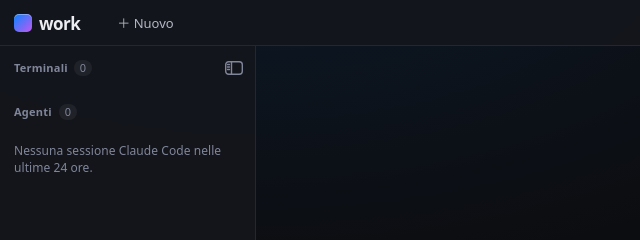
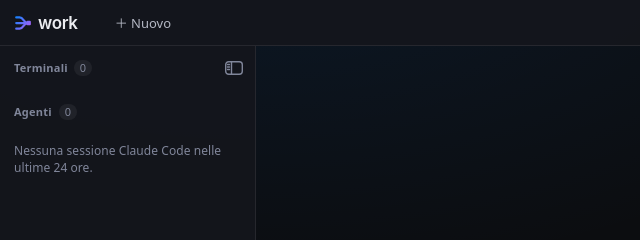
Before and after one commit to overzoomit/work-stack, a website: page src/renderer/index.html in a window 1280 px wide. Shown: the top 240 px of the page, 0-640 px from the left. Drawn offline with nearby package versions, Linux system fonts and the light colour scheme.

Commit message:
feat(brand): use the Raccordo symbol and wordmark in the top bar

```diff
--- a/src/renderer/index.html
+++ b/src/renderer/index.html
@@ -9,7 +9,19 @@
 </head>
 <body>
   <header class="topbar">
-    <div class="brand"><span class="brand-mark"></span>work</div>
+    <div class="brand">
+      <svg class="brand-mark" viewBox="0 0 32 32" aria-hidden="true">
+        <defs>
+          <linearGradient id="work-brand" gradientUnits="userSpaceOnUse" x1="2" y1="4" x2="30" y2="28">
+            <stop offset="0%" stop-color="var(--accent)"/><stop offset="100%" stop-color="var(--purple)"/>
+          </linearGradient>
+        </defs>
+        <g fill="none" stroke="url(#work-brand)" stroke-width="4" stroke-linecap="round" stroke-linejoin="round">
+          <path d="M4 6H10C17 6 17 16 24 16"/><path d="M4 16H24"/><path d="M4 26H10C17 26 17 16 24 16"/>
+        </g>
+        <rect x="22" y="12" width="8" height="8" rx="2" fill="url(#work-brand)"/>
+      </svg>work
+    </div>
     <button class="icon-btn sidebar-toggle" id="toggle-sidebar" title="Mostra terminali e sessioni (Ctrl+Shift+B)" aria-pressed="true">
       <svg width="18" height="14" viewBox="0 0 18 14" fill="none" stroke="currentColor" stroke-width="1.4">
         <rect x="0.7" y="0.7" width="16.6" height="12.6" rx="3"/><path d="M6.5 1v12"/>
--- a/src/renderer/style.css
+++ b/src/renderer/style.css
@@ -110,12 +110,8 @@
   position: relative; z-index: 10;
 }
 .topbar button, .topbar .ptab { -webkit-app-region: no-drag; }
-.brand { font: 700 17px/1 var(--sans); letter-spacing: -0.03em; display: flex; align-items: center; gap: 7px; }
-.brand-mark {
-  width: 18px; height: 18px; border-radius: 5px;
-  background: linear-gradient(135deg, var(--accent), var(--purple));
-  box-shadow: inset 0 1px 0 rgba(255,255,255,.35);
-}
+.brand { font: 600 17px/1 "Inter", var(--sans); letter-spacing: -0.02em; display: flex; align-items: center; gap: 6px; }
+.brand-mark { width: 18px; height: 18px; flex: none; }
 .btn-ghost { background: transparent; border-color: transparent; box-shadow: none; color: var(--text-2); }
 .btn-ghost:hover { background: var(--bg-3); color: var(--text); }
 .btn-small { padding: 3px 10px; font-size: 12px; }
```
